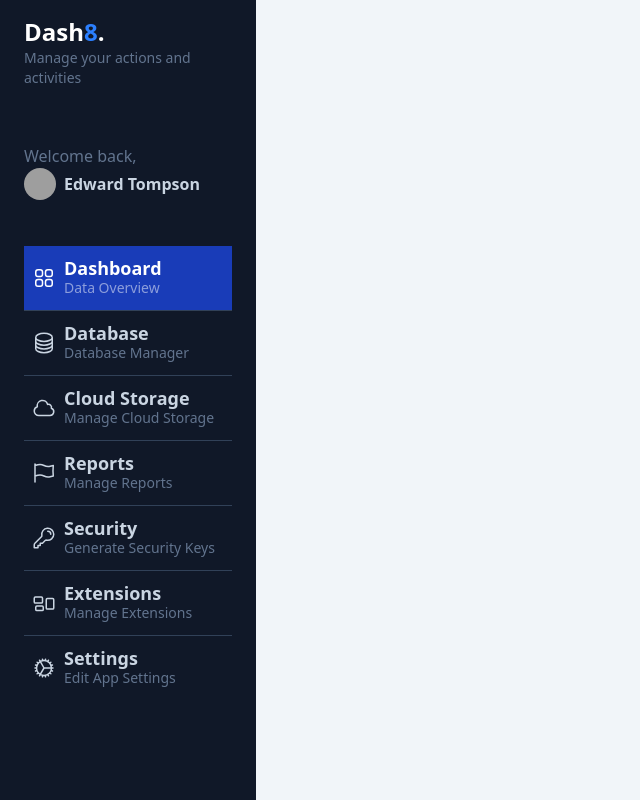
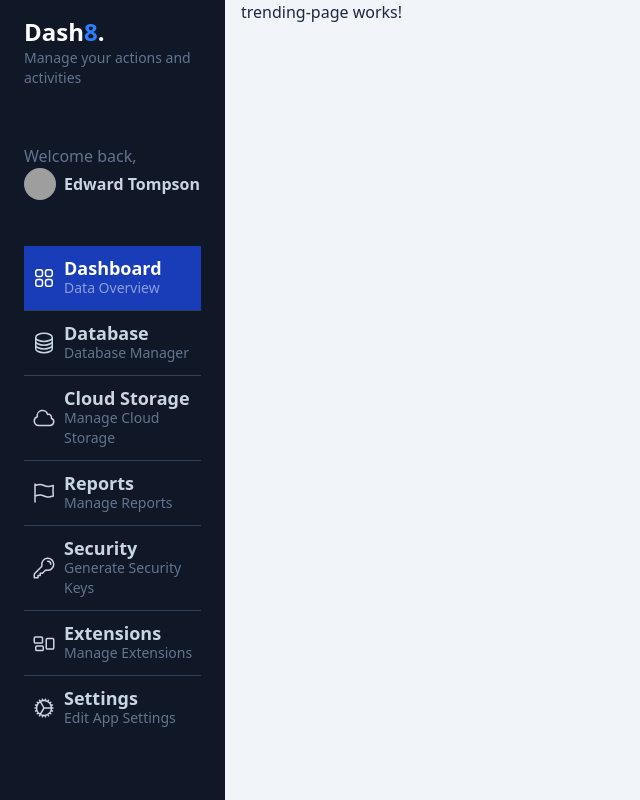
Before and after one commit to jaumevc/capFormacioAngular, an Angular app in the folder 03-gifs-app/: page /dashboard/trending in a window 1280 px wide. Before the commit this address led to /dashboard. Shown: the whole page, without its empty margins (0-640 px from the left). Built offline with nearby package versions, Linux system fonts and the light colour scheme; grey boxes are pictures that could not be loaded.

Commit message:
6.70 rutes filles

```diff
--- a/03-gifs-app/src/app/app.routes.ts
+++ b/03-gifs-app/src/app/app.routes.ts
@@ -5,14 +5,28 @@
     {
         path: 'dashboard',
         //perque es carregui de manera lazy. Nomes es carregara quan s'accedeixi a aquesta ruta.
-        loadComponent: () => import('./gifs/pages/dashboard-page/dashboard-page')
+        loadComponent: () => import('./gifs/pages/dashboard-page/dashboard-page'),
+
+        children: [
+            {
+                path: 'trending',
+                //perque es carregui de manera lazy. Nomes es carregara quan s'accedeixi a aquesta ruta.
+                loadComponent: () => import('./gifs/pages/trending-page/trending-page')
+            },
+            {
+                path: 'search',
+                //perque es carregui de manera lazy. Nomes es carregara quan s'accedeixi a aquesta ruta.
+                loadComponent: () => import('./gifs/pages/search-page/search-page')
+            },
+            {
+                path: '**',
+                redirectTo: 'trending'
+            }
+        ]
     },
 
     {
         path: '**',
         redirectTo: 'dashboard'
     }
-
-
-
 ];
--- a/03-gifs-app/src/app/gifs/pages/dashboard-page/dashboard-page.html
+++ b/03-gifs-app/src/app/gifs/pages/dashboard-page/dashboard-page.html
@@ -1,6 +1,6 @@
 <div class="bg-slate-100 overflow-y-scroll w-screen h-screen antialiased text-slate-300 selection:bg-blue-600 selection:text-white">
     <div class="flex flex-col relative w-screen">
-        <div id="menu" class="bg-gray-900 min-h-screen z-10 text-slate-300 w-64 fixed left-0 h-screen overflow-y-scroll">
+        <div id="menu" class=" w-[225px] bg-gray-900 min-h-screen z-10 text-slate-300  fixed left-0 h-screen overflow-y-scroll">
            <div id="logo" class="my-4 px-6">
             <h1 class="text-lg md:text-2xl font-bold text-white">Dash<span class="text-blue-500">8</span>.</h1>
             <p class="text-slate-500 text-sm">Manage your actions and activities</p>
@@ -99,6 +99,10 @@
            </div>
         </div>
 
+        <div class="ml-[225px] px-4 flex flex-col flex-1 w-full h-full text-slate-800">
+            <!-- Baixant de la font del gat una noia, una nòia..., baixant... i un soldat -->
+            <router-outlet/>
+        </div>
 
     </div>
 </div>
--- a/03-gifs-app/src/app/gifs/pages/dashboard-page/dashboard-page.ts
+++ b/03-gifs-app/src/app/gifs/pages/dashboard-page/dashboard-page.ts
@@ -1,8 +1,9 @@
 import { Component } from '@angular/core';
+import { RouterOutlet } from '@angular/router';
 
 @Component({
   selector: 'app-dashboard-page',
-  imports: [],
+  imports: [RouterOutlet],
   templateUrl: './dashboard-page.html',
   styleUrl: './dashboard-page.css',
 })
--- /dev/null
+++ b/03-gifs-app/src/app/gifs/pages/search-page/search-page.html
@@ -0,0 +1 @@
+<p>search-page works!</p>
--- /dev/null
+++ b/03-gifs-app/src/app/gifs/pages/search-page/search-page.ts
@@ -0,0 +1,11 @@
+import { Component } from '@angular/core';
+
+@Component({
+  selector: 'app-search-page',
+  imports: [],
+  templateUrl: './search-page.html',
+  styleUrl: './search-page.css',
+})
+export default class SearchPage {
+
+}
--- /dev/null
+++ b/03-gifs-app/src/app/gifs/pages/trending-page/trending-page.html
@@ -0,0 +1 @@
+<p>trending-page works!</p>
--- /dev/null
+++ b/03-gifs-app/src/app/gifs/pages/trending-page/trending-page.ts
@@ -0,0 +1,11 @@
+import { Component } from '@angular/core';
+
+@Component({
+  selector: 'app-trending-page',
+  imports: [],
+  templateUrl: './trending-page.html',
+  styleUrl: './trending-page.css',
+})
+export default class TrendingPage {
+
+}
```
Also changed, not shown: 03-gifs-app/src/app/gifs/pages/search-page/search-page.css (added), 03-gifs-app/src/app/gifs/pages/trending-page/trending-page.css (added).
